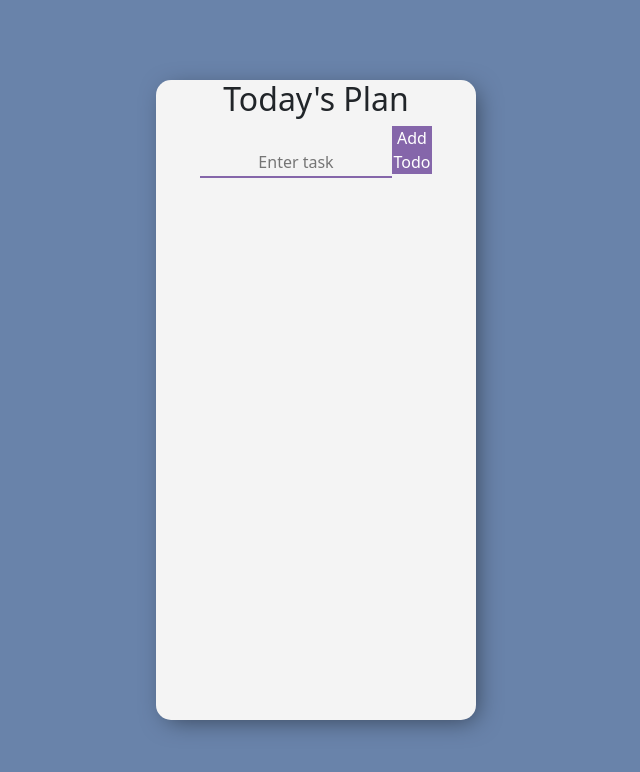
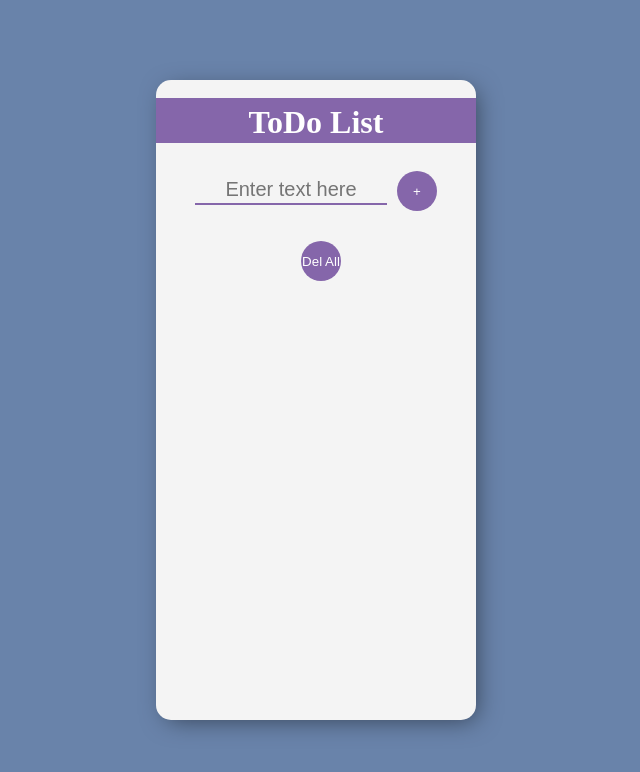
Before and after one commit to KaleemTanveer/Todo, a React (Create React App) app: page / in a window 1280 px wide. Shown: the top 772 px of the page, without its empty margins (324-964 px from the left). Built offline with nearby package versions, Linux system fonts and the light colour scheme.

Commit message:
complete function base todo app

```diff
--- a/src/AddTodo.js
+++ b/src/AddTodo.js
@@ -1,40 +1,22 @@
 import React from "react";
-class AddTodo extends React.Component {
-  state = {
-    todoText: "",
-  };
-  changeTodoText = (event) => {
-    this.setState({
-      todoText: event.target.value,
-    });
-  };
-  submitHandler = (event) => {
-    event.preventDefault();
-    if (this.state.todoText === "") {
-      return;
-    }
-    this.props.addTodosToState(this.state.todoText);
-    this.setState({
-      todoText: "",
-    });
-  };
-  render() {
+
+const AddTodo = (props) => {
+
     return (
-      <div>
-        <form onSubmit={this.submitHandler}>
-          <input
-            className="Input"
-            placeholder="Enter task"
-            type="text"
-            onChange={this.changeTodoText}
-            value={this.state.todoText}
-          ></input>
-          <button className="Button" type="submit">
-            Add Todo
-          </button>
-        </form>
+      <div >
+
+        <button
+          onClick={() => {
+            props.onDel(props.items.id);
+          }}
+        >
+          x
+        </button>
+        <button onClick={()=>{props.editTodo(props.items.id)}}>Edit</button>
+        {props.items.name}
       </div>
     );
   }
-}
+
+
 export default AddTodo;
--- a/src/App.css
+++ b/src/App.css
@@ -1,4 +1,38 @@
-.list{
-  list-style: none;
+.App {
+  text-align: center;
+}
+
+.App-logo {
+  height: 40vmin;
+  pointer-events: none;
+}
+
+@media (prefers-reduced-motion: no-preference) {
+  .App-logo {
+    animation: App-logo-spin infinite 20s linear;
+  }
+}
+
+.App-header {
+  background-color: #282c34;
+  min-height: 100vh;
   display: flex;
+  flex-direction: column;
+  align-items: center;
+  justify-content: center;
+  font-size: calc(10px + 2vmin);
+  color: white;
 }
+
+.App-link {
+  color: #61dafb;
+}
+
+@keyframes App-logo-spin {
+  from {
+    transform: rotate(0deg);
+  }
+  to {
+    transform: rotate(360deg);
+  }
+}
--- a/src/App.js
+++ b/src/App.js
@@ -1,83 +1,105 @@
-import React, { Component } from "react";
-import "../node_modules/bootstrap/dist/css/bootstrap.min.css";
+import React, { useState } from "react";
 import AddTodo from "./AddTodo";
-import TodoItem from "./TodoItems";
-import "./App.css";
-class App extends Component {
-  state = {
-    Todos: [],
-    a: false,
+import './index'
+
+const App = () => {
+  const [inputList, setInputList] = useState("");
+  const [items, setItems] = useState([]);
+  const [isEditing, setIsEditing] = useState(true);
+  const [isEditItem, setIsEditItem] = useState(null);
+
+  // const itemEvent = (event) => {
+  //   if (event.target.value == "") {
+  //     return;
+  //   }
+  //   setInputList(event.target.value);
+  // };
+
+  const listOfItem = () => {
+    if (inputList === "") {
+      return alert("Input Felid is empty");
+    } else if (inputList && !isEditing) {
+      setItems(
+        items.map((elem) => {
+          if (elem.id == isEditItem) return { ...elem, name: inputList };
+          return elem;
+        })
+      );
+      setIsEditing(true);
+      setInputList("");
+      setIsEditItem(null);
+    } else
+      setItems((oldValue) => {
+        const allInputData = {
+          id: new Date().getTime().toString(),
+          name: inputList,
         };
-  editTodoFromState = (index, newText) => {
-    const newTodos = this.state.Todos.map((todo, i) => {
-      if (index === i) {
-        return {
-          ...todo,
-          text: newText,
+        return [...oldValue, allInputData];
+      });
+    setInputList("");
   };
-      }
-      return todo;
-    });
-    this.setState({
-      Todos: newTodos,
+
+  const del = () => {
+    setItems(() => {
+      return [];
     });
   };
-  deleteTodoFromState = (index) => {
-    const newTodos = this.state.Todos.filter((todo, i) => {
-      return index === i ? false : true;
+
+  const deleteItem = (id) => {
+    setItems((oldValue) => {
+      return oldValue.filter((arrElement) => {
+        return arrElement.id != id;
       });
-    this.setState({
-      Todos: newTodos,
     });
   };
-  toggleComplete = (index) => {
-    console.log(index);
-    const newTodos = this.state.Todos.map((todo, i) => {
-      if (index === i) {
-        console.log(index);
-        return {
-          ...todo,
-          completed: !todo.completed,
+  const editTodo = (id) => {
+    let newEditItem = items.find((elem) => {
+      return elem.id == id;
+    });
+    setIsEditing(false);
+    setInputList(newEditItem.name);
+    setIsEditItem(id);
   };
-      }
-      return todo;
-    });
-    this.setState({
-      Todos: [...newTodos],
-    });
-  };
-  addTodosToState = (a) => {
-    // console.log(a);
-    const newTodos = {
-      text: a,
-      completed: false,
-    };
-    this.setState({
-      Todos: [...this.state.Todos, newTodos],
-    });
-    console.log(this.state.Todos);
-  };
-  render() {
+
   return (
     <div className="main_div">
       <div className="center_div">
-          <h2>Today's Plan</h2>
-          <AddTodo addTodosToState={this.addTodosToState} />
-          {this.state.Todos.map((todo, index) => {
+        <br />
+        <h1>ToDo List</h1>
+        <br />
+        <input
+          type="text"
+          placeholder="Enter text here"
+          // itemEvent
+
+          onChange={(e) => setInputList(e.target.value)}
+          value={inputList}
+        />
+        {isEditing ? (
+          <button onClick={listOfItem}>+</button>
+        ) : (
+          <button onClick={listOfItem}>Edit</button>
+        )}
+
+
+        <ol>
+          {items.map((itemVal, index) => {
             return (
-              <TodoItem
-                editTodoFromState={this.editTodoFromState}
-                deleteTodoFromState={this.deleteTodoFromState}
-                toggleComplete={this.toggleComplete}
-                index={index}
+              <AddTodo
+                items={itemVal}
+                onDel={deleteItem}
                 key={index}
-                todo={todo}
+                id={index}
+                editTodo={editTodo}
+                editing={isEditing}
               />
             );
           })}
+        </ol>
+        <button  onClick={del}>Del All</button>
       </div>
     </div>
   );
-  }
-}
+};
+
 export default App;
--- a/src/TodoItems.js
+++ /dev/null
@@ -1,62 +0,0 @@
-import React from "react";
-export default class TodoItem extends React.Component {
-  state = {
-    isEditing: false,
-  };
-  editTodoSubmitHandler = (event) => {
-    event.preventDefault();
-    this.props.editTodoFromState(this.props.index, this.newText.value);
-    this.toggleEditing();
-  };
-  toggleEditing = () => {
-    this.setState({
-      isEditing: !this.state.isEditing,
-    });
-  };
-  deleteTodo = () => {
-    this.props.deleteTodoFromState(this.props.index);
-  };
-  clickHandler = () => {
-    this.props.toggleComplete(this.props.index);
-  };
-  render() {
-    const { todo } = this.props;
-    if (this.state.isEditing) {
-      return (
-        <div>
-          <form className="List" onSubmit={this.editTodoSubmitHandler}>
-            <input
-              id="EditInput"
-              type="text"
-              defaultValue={todo.text}
-              ref={(node) => {
-                this.newText = node;
-              }}
-            ></input>
-            <span>
-              <button type="submit">Save</button>
-              <button onClick={this.toggleEditing}>Cancel</button>
-            </span>
-          </form>
-        </div>
-      );
-    }
-    return (
-      <div
-        className={todo.completed ? "completed" : ""}
-      >
-        <div className="List">
-          <span onClick={this.clickHandler}>{todo.text} </span>
-          <span>
-            <button  onClick={this.toggleEditing}>
-              Edit
-            </button>
-            <button  onClick={this.deleteTodo}>
-              Delete
-            </button>
-          </span>
-        </div>
-      </div>
-    );
-  }
-}
```
Lines whose indentation alone changed are shown as unchanged.
